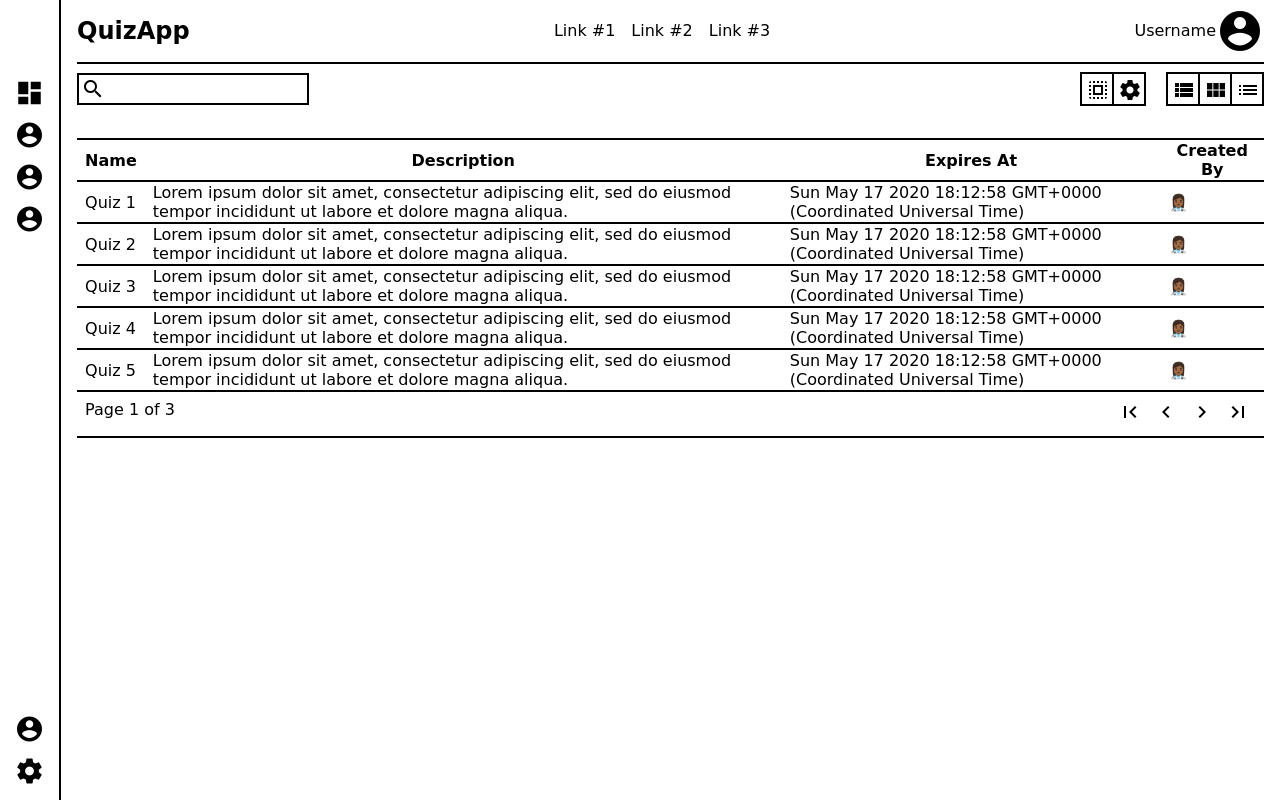
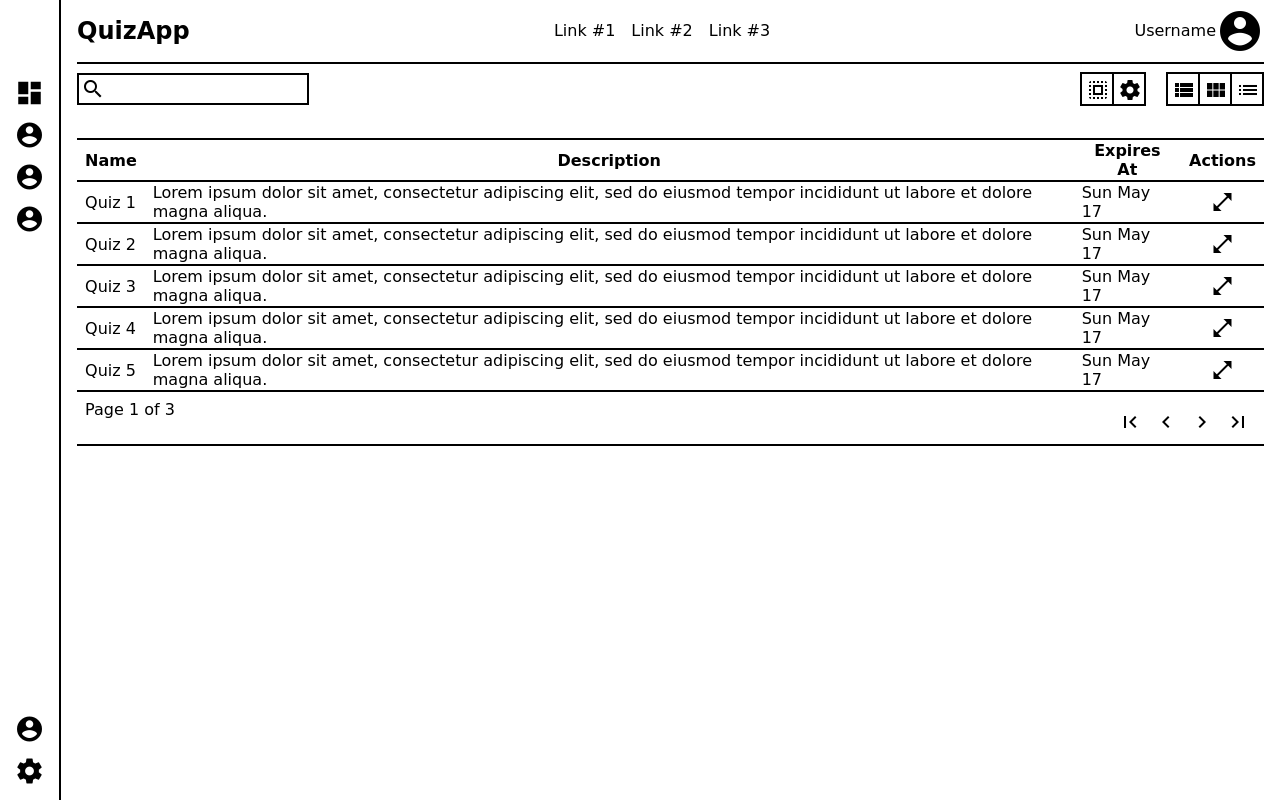
Before and after one commit to glennfaison/mcq-web, a React (Create React App) app: page /quizzes in a window 1280 px wide. Built offline with nearby package versions, Linux system fonts and the light colour scheme; no server answers.

Commit message:
Edit tablular listview to accept components and not strings

```diff
--- a/src/layouts/tablular-listview.jsx
+++ b/src/layouts/tablular-listview.jsx
@@ -1,11 +1,10 @@
 import React, { useState } from 'react';
-import { Link } from 'react-router-dom';
 
 const Row = ({ item, headerMappings, columnMappings }) => {
   return (
     <tr className="hover:bg-gray-100 border-t-2 border-black border-0">
       {Object.keys(headerMappings).map((key) => (
-        <td className="px-2" key={key}>{columnMappings[key](item).toString()}</td>
+        <td className="px-2" key={key}>{columnMappings[key](item)}</td>
       ))}
     </tr>
   );
@@ -40,24 +39,24 @@ export const TabularListview = ({ listItems, headerMappings, columnMappings, pag
               <div className="flex justify-between">
                 <div>Page {pageNumber + 1} of {lastPage}</div>
                 <div>
-                  <Link className="pb-0 pt-2 px-1 border-transparent border-2 hover:border-black">
+                  <button className="pb-0 pt-2 px-1 border-transparent border-2 hover:border-black">
                     <i className="material-icons text-2xl p-0"
                       onClick={() => setPageNumber(0)}>first_page</i>
-                  </Link>
-                  <Link className="pb-0 pt-2 px-1 border-transparent border-2 hover:border-black"
+                  </button>
+                  <button className="pb-0 pt-2 px-1 border-transparent border-2 hover:border-black"
                     disabled={pageNumber <= 0}>
                     <i className="material-icons text-2xl p-0"
                       onClick={() => setPageNumber(pageNumber - 1)}>chevron_left</i>
-                  </Link>
-                  <Link className="pb-0 pt-2 px-1 border-transparent border-2 hover:border-black"
+                  </button>
+                  <button className="pb-0 pt-2 px-1 border-transparent border-2 hover:border-black"
                     disabled={pageNumber >= lastPage}>
                     <i className="material-icons text-2xl p-0"
                       onClick={() => setPageNumber(pageNumber + 1)}>chevron_right</i>
-                  </Link>
-                  <Link className="pb-0 pt-2 px-1 border-transparent border-2 hover:border-black">
+                  </button>
+                  <button className="pb-0 pt-2 px-1 border-transparent border-2 hover:border-black">
                     <i className="material-icons text-2xl p-0"
                       onClick={() => setPageNumber(lastPage - 1)}>last_page</i>
-                  </Link>
+                  </button>
                 </div>
               </div>
             </td>
--- a/src/pages/quizzes.jsx
+++ b/src/pages/quizzes.jsx
@@ -17,14 +17,18 @@ const headerMappings = {
   "name": "Name",
   "description": "Description",
   "expiresAt": "Expires At",
-  "createdBy": "Created By",
+  "actions": "Actions",
 };
 
 const columnMappings = {
   "name": (item) => item.name,
   "description": (item) => item.description,
-  "expiresAt": (item) => item.expiresAt,
-  "createdBy": (item) => item.createdBy,
+  "expiresAt": (item) => item.expiresAt.toString().substring(0, 10),
+  "actions": () => (
+    <div className="flex justify-around">
+      <button><i className="material-icons text-2xl p-0">open_in_full</i></button>
+    </div>
+  ),
 };
 
 export const Quizzes = () => {
```
